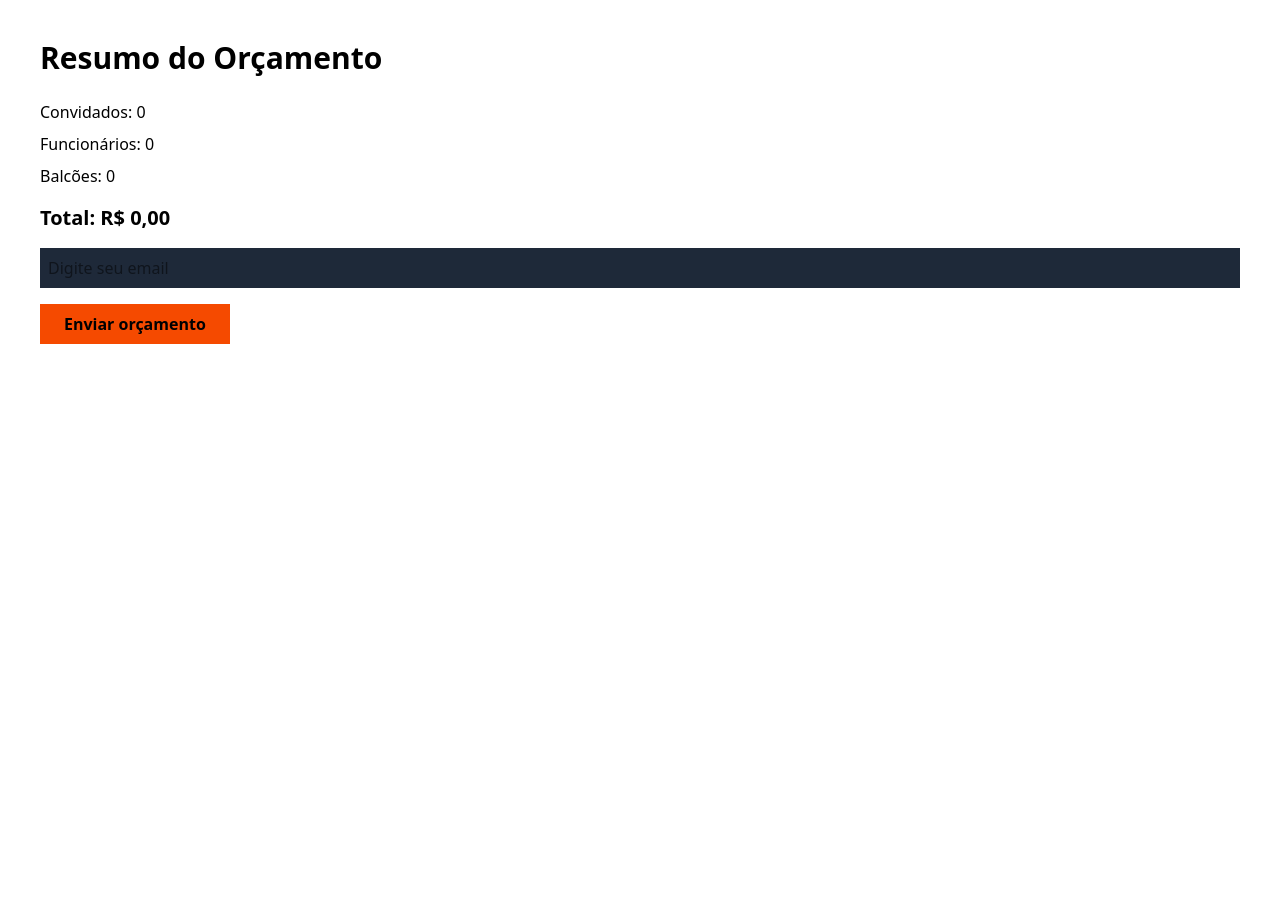
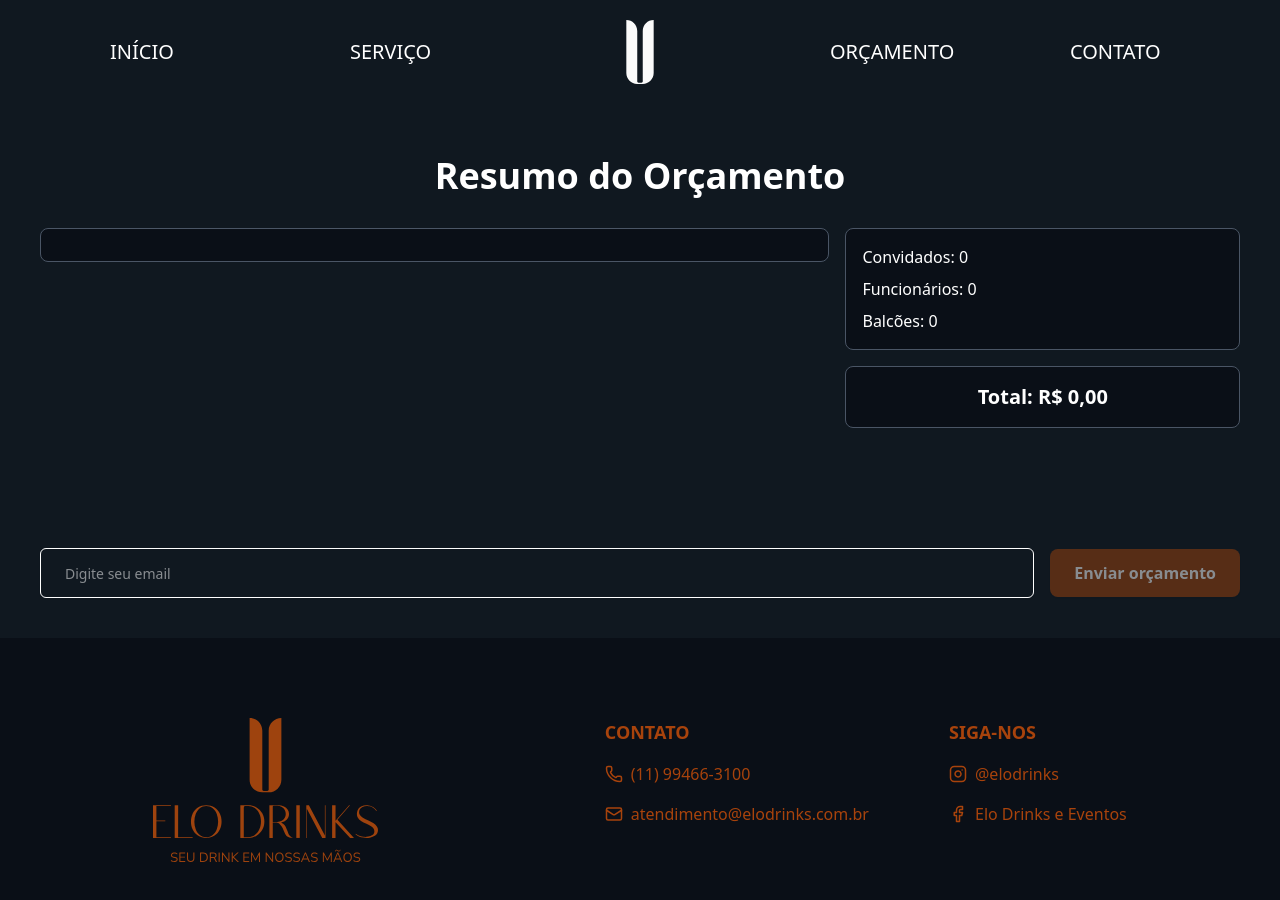
Before and after one commit to coelhalice/EloDrinks, a React (Vite) app: page /orcamento/1 in a window 1280 px wide. Shown: the top 900 px of the page. Before the commit the page ends 800 px from the top, so only its background shows below. Built offline with nearby package versions, Linux system fonts and the light colour scheme.

Commit message:
feat: enviando orçamento pro back

```diff
--- a/src/components/internal/beverageModal/index.tsx
+++ b/src/components/internal/beverageModal/index.tsx
@@ -35,12 +35,11 @@ const beverageSchema = z.object({
   price: z.number().min(0, "Preço deve ser maior que 0"),
 })
 
-type UserForm = z.infer<typeof beverageSchema>
+type BeverageForm = z.infer<typeof beverageSchema>
 
 type BeverageModalProps = {
   onCreated?: () => void
 }
-
 export function BeverageModal({ onCreated }: BeverageModalProps) {
   const {
     register,
@@ -48,7 +47,7 @@ export function BeverageModal({ onCreated }: BeverageModalProps) {
     setValue,
     formState: { errors },
     reset,
-  } = useForm<UserForm>({
+  } = useForm<BeverageForm>({
     resolver: zodResolver(beverageSchema),
     defaultValues: {
       name: '',
@@ -58,7 +57,7 @@ export function BeverageModal({ onCreated }: BeverageModalProps) {
     },
   })
 
-  const onSubmit = async (data: UserForm) => {
+  const onSubmit = async (data: BeverageForm) => {
     try {
       await axios.post('http://localhost:3333/beverages', data, {
         headers: {
--- /dev/null
+++ b/src/components/internal/header/index.tsx
@@ -0,0 +1,19 @@
+import { useNavigate } from "react-router-dom"
+
+export function Header() {
+  const navigate = useNavigate()
+
+  const handleNavigate = (path: string) => {
+    navigate(path)
+  }
+
+  return (
+    <header className="flex flex-row text-[#fff] items-center justify-around mb-8 px-10 text-xl w-full">
+      <span className="cursor-pointer hover:underline w-[100px]" onClick={() => handleNavigate('/')}>INÍCIO</span>
+      <span className="cursor-pointer hover:underline w-[100px]">SERVIÇO</span>
+      <img src="/logo.svg" alt="Logo" className="h-16 w-[100px]" onClick={() => handleNavigate('/')}/>
+      <span className="cursor-pointer hover:underline w-[100px]" onClick={() => handleNavigate('/orcamento')}>ORÇAMENTO</span>
+      <span className="cursor-pointer hover:underline w-[100px]">CONTATO</span>
+    </header>
+  )
+}
--- a/src/contexts/budget-context.tsx
+++ b/src/contexts/budget-context.tsx
@@ -27,6 +27,7 @@ type BudgetContextType = {
   updateStaff: (value: number) => void;
   budget: number;
   handleBudgetFinish: () => void;
+  resetBudget: () => void;
 };
 
 const BudgetContext = createContext({} as BudgetContextType);
@@ -84,6 +85,19 @@ export const BudgetProvider = ({ children }: { children: ReactNode }) => {
     };
 
 
+    const resetBudget = () => {
+    setData({
+      id: uuidv4(),
+      beverages: {},
+      guests: 0,
+      counters: 0,
+      staff: 0,
+      budget: 0,
+    });
+  };
+
+
+
   return (
     <BudgetContext.Provider
       value={{
@@ -94,6 +108,7 @@ export const BudgetProvider = ({ children }: { children: ReactNode }) => {
         updateStaff,
         budget,
         handleBudgetFinish,
+        resetBudget
       }}
     >
       {children}
--- a/src/pages/budget-page/index.tsx
+++ b/src/pages/budget-page/index.tsx
@@ -3,6 +3,7 @@ import { BeverageSelector } from "./beverage-selector";
 import { BudgetDetails } from "./budget-details";
 import { ArrowRight } from "lucide-react";
 import { useBudget } from "@/contexts/budget-context";
+import { Header } from "@/components/internal/header";
 
 export default function BudgetPage() {
 
@@ -11,14 +12,8 @@ export default function BudgetPage() {
 
 
   return (
-    <div className="bg-[#101820] min-h-screen py-10 px-4 flex flex-col gap-10">
-      <header className="flex flex-row text-[#fff] items-center justify-around mb-8 px-10 text-xl w-full">
-        <span className="cursor-pointer hover:underline w-[100px]">INÍCIO</span>
-        <span className="cursor-pointer hover:underline w-[100px]">SERVIÇO</span>
-        <img src="/logo.svg" alt="Logo" className="h-16 w-[100px]" />
-        <span className="cursor-pointer hover:underline w-[100px]">ORÇAMENTO</span>
-        <span className="cursor-pointer hover:underline w-[100px]">CONTATO</span>
-      </header>
+    <div className="bg-[#101820] min-h-screen py-5 px-4 flex flex-col gap-10">
+      <Header />
       <div>
         <h1 className="text-3xl md:text-4xl font-semibold text-[#fff] text-center mb-8">
           Monte seu orçamento
--- a/src/pages/checkout-page/index.tsx
+++ b/src/pages/checkout-page/index.tsx
@@ -1,44 +1,124 @@
+import { Header } from "@/components/internal/header";
+import { Button } from "@/components/ui/button";
+import { Input } from "@/components/ui/input";
 import { useBudget } from "@/contexts/budget-context";
-import { useState } from "react";
+import { zodResolver } from "@hookform/resolvers/zod";
+import axios from "axios";
+import { useForm } from "react-hook-form";
+import { toast } from "react-toastify"
+import z from "zod";
+import { Footer } from "../landing-page/footer";
+
+const emailSchema = z.object({
+  email: z.string().email("Email inválido").min(1, "Email é obrigatório"),
+});
+
+type EmailForm = z.infer<typeof emailSchema>;
 
 export default function CheckoutPage() {
-  const { data, budget } = useBudget();
-  const [email, setEmail] = useState("");
+  const { data, budget, resetBudget } = useBudget();
 
-  const handleSubmit = async () => {
-    await fetch("/api/send-budget", {
-      method: "POST",
-      body: JSON.stringify({ ...data, email }),
-      headers: { "Content-Type": "application/json" },
-    });
+  const {
+      register,
+      handleSubmit,
+      reset,
+      watch,
+    } = useForm<EmailForm>({
+      resolver: zodResolver(emailSchema),
+      defaultValues: {
+        email: '',
+      },
+    })
 
-    alert("Orçamento enviado com sucesso!");
-  };
+  const onSubmit = async (submit: EmailForm) => {
+
+    const validation = emailSchema.safeParse(submit);
+    if (!validation.success) {
+      toast.error(validation.error.errors[0]?.message || "Email inválido");
+      return;
+    }
+
+    const beverageIds = Object.values(data.beverages).map((b) => b.id);
+
+    const payload = {
+      id: data.id,
+      guests: data.guests,
+      counters: data.counters,
+      staff: data.staff,
+      budget: data.budget,
+      beverageIds: beverageIds,
+      email: submit.email,
+    }
+
+    try {
+      await axios.post('http://localhost:3333/budgets', payload)
+      reset()
+      toast.success("Orçamento enviado com sucesso!")
+      setTimeout(() => {
+        resetBudget()
+      }, 1000)
+    } catch (error ) {
+      const message = axios.isAxiosError(error) && error.response?.data?.message
+        ? error.response.data.message
+        : 'Ocorreu um erro inesperado.'
+      toast.error("Erro ao criar orçamento: " + message);
+      console.error("Erro ao criar orçamento:", error)
+    }
+  }
 
   return (
-    <div className="p-10 text-white">
-      <h1 className="text-3xl font-bold mb-6">Resumo do Orçamento</h1>
-      <ul className="mb-4">
-        {Object.values(data.beverages).map((b) => (
-          <li key={b.id}>{b.name} - R$ {b.price.toFixed(2).replace(".", ",")}</li>
-        ))}
-      </ul>
-      <p className="mb-2">Convidados: {data.guests}</p>
-      <p className="mb-2">Funcionários: {data.staff}</p>
-      <p className="mb-4">Balcões: {data.counters}</p>
-      <p className="text-xl font-bold mb-4">Total: R$ {budget.toFixed(2).replace(".", ",")}</p>
+    <div className="bg-[#101820] min-h-screen pt-5 flex flex-col">
+      <Header />
+      <div className="p-10 text-[#fff]">
+        <div>
+          <h1 className="text-3xl md:text-4xl font-semibold text-[#fff] text-center mb-8">
+            Resumo do Orçamento
+          </h1>
+        </div>
 
-      <input
-        type="email"
-        className="bg-gray-800 p-2 rounded text-white w-full mb-4"
-        placeholder="Digite seu email"
-        value={email}
-        onChange={(e) => setEmail(e.target.value)}
-      />
+        <div className="flex flex-row w-full gap-4 min-h-[300px] pb-6">
+          <div className="bg-[#0A0F17] h-fit p-4 rounded-lg mb-4 border-1 border-gray-600 w-2/3">
+              {Object.values(data.beverages).map((b) => (
+                <div key={b.id} className="flex flex-row justify-between items-start mb-4 border-b border-gray-600 pb-1 last:border-b-0 last:mb-0">
+                  <div className="flex flex-col">
+                    <span>{b.name}</span>
+                    <span>{b.description}</span>
+                  </div>
+                  <span>
+                    <span>R$ {b.price.toFixed(2).replace(".", ",")}</span>
+                  </span>
+                </div>
+              ))}
+          </div>
+          <div className="flex flex-col w-1/3">
+            <div className="bg-[#0A0F17] p-4 rounded-lg h-fit border-1 border-gray-600  flex flex-col gap-2 text-base">
+              <p>Convidados: {data.guests}</p>
+              <p>Funcionários: {data.staff}</p>
+              <p>Balcões: {data.counters}</p>
+            </div>
+            <div className="bg-[#0A0F17] h-fit p-4 rounded-lg border-1 border-gray-600 flex flex-col items-center justify-center text-base mt-4">
+              <p className="text-xl font-bold">Total: R$ {budget.toFixed(2).replace(".", ",")}</p>
+            </div>
+          </div>
+        </div>
 
-      <button onClick={handleSubmit} className="bg-orange-600 px-6 py-2 rounded font-bold">
-        Enviar orçamento
-      </button>
+        <form onSubmit={handleSubmit(onSubmit)} className="flex flex-row gap-4 mt-5 items-center">
+          <Input
+            type="email"
+            {...register("email")}
+            placeholder="Digite seu email"
+            className="flex-1 py-6 px-6"
+          />
+          <Button
+          type="submit"
+          disabled={!watch("email")}
+          className="bg-[#9E430E] hover:bg-[#cc7441] text-base px-6 py-6 rounded-[8px] font-bold transition-all duration-75"
+          >
+            Enviar orçamento
+          </Button>
+        </form>
+      </div>
+      <Footer />
     </div>
   );
 }
--- a/src/pages/landing-page/index.tsx.tsx
+++ b/src/pages/landing-page/index.tsx.tsx
@@ -1,25 +1,23 @@
+import { Header } from "@/components/internal/header";
 import { Footer } from "./footer";
 import MidContent from "./mid-content";
+import { useNavigate } from "react-router-dom";
 
 export const LandingPage = () => {
+    const navigate = useNavigate();
+
     return (
       <>
-        <section className="w-full h-lvh bg-[url('/fundo1.png')] flex flex-col items-center bg-center p-8 text-secondary">
+        <section className="w-full h-lvh bg-[url('/fundo1.png')] flex flex-col items-center bg-center min-h-screen py-5 px-4 text-secondary">
 
-          <header className="flex flex-row items-center justify-around mb-8 px-10 text-xl w-full">
-            <span className="cursor-pointer hover:underline w-[100px]">INÍCIO</span>
-            <span className="cursor-pointer hover:underline w-[100px]">SERVIÇO</span>
-            <img src="/logo.svg" alt="Logo" className="h-16 w-[100px]" />
-            <span className="cursor-pointer hover:underline w-[100px]">ORÇAMENTO</span>
-            <span className="cursor-pointer hover:underline w-[100px]">CONTATO</span>
-          </header>
+          <Header />
 
           <div className="gap-10 z-10 flex flex-col items-center justify-center text-center px-4 text-secondary">
             <h1 className="mb-8 mt-20 text-3xl font-bold italic leading-tight md:text-5xl">
               JOGA O COPO PRO ALTO <br /> VAMO BEBER!!
             </h1>
 
-            <button className="relative hover:-top-2 rounded-full text-lg font-bold bg-[#9E430E] px-6 py-3 text-secondary transition-opacity duration-300 hover:opacity-90">
+            <button onClick={() => navigate('/orcamento')} className="relative hover:-top-2 rounded-full text-lg font-bold bg-[#9E430E] px-6 py-3 text-secondary transition-opacity duration-300 hover:opacity-90">
               Monte seu orçamento agora!
             </button>
           </div>
```
